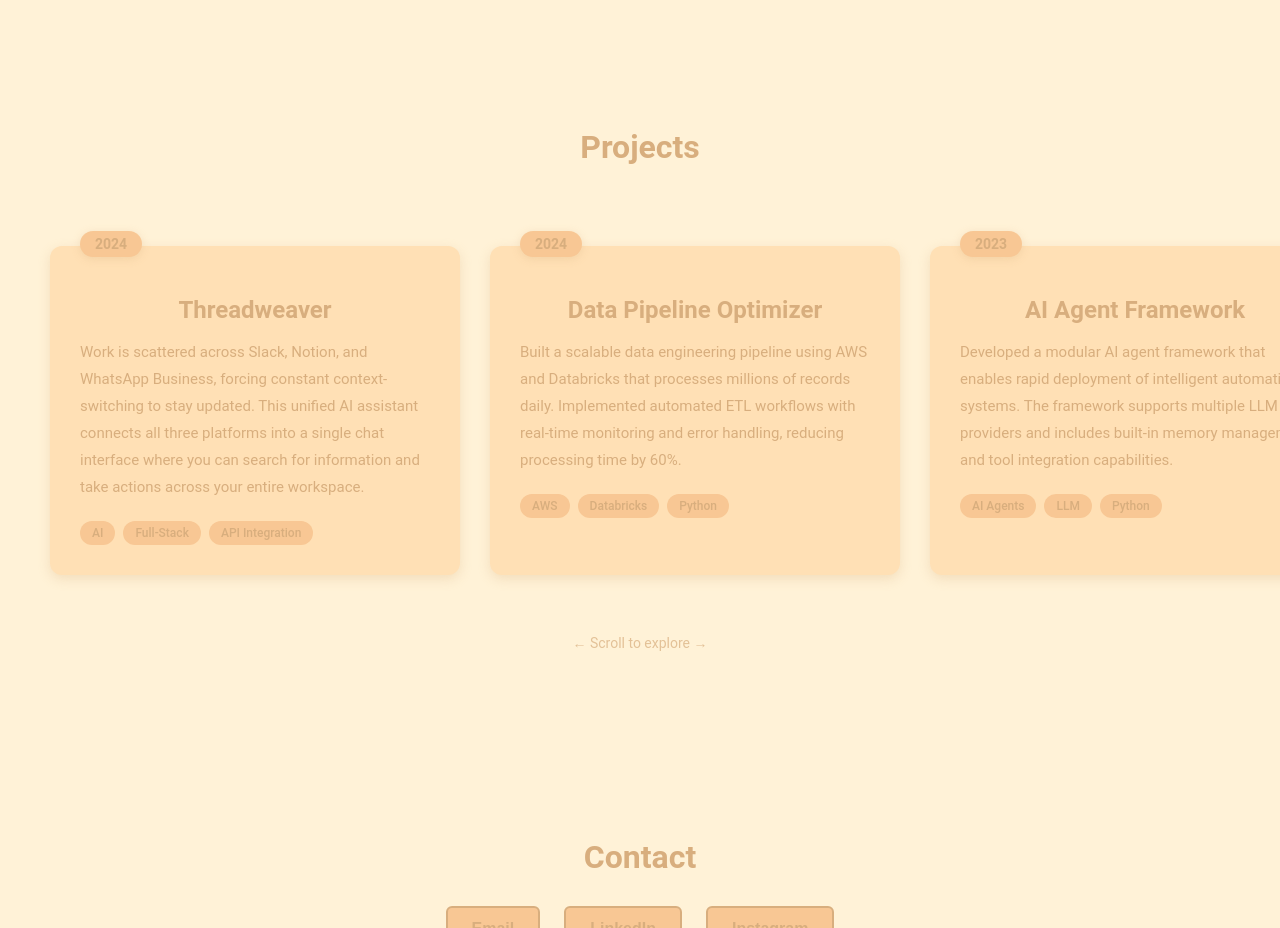
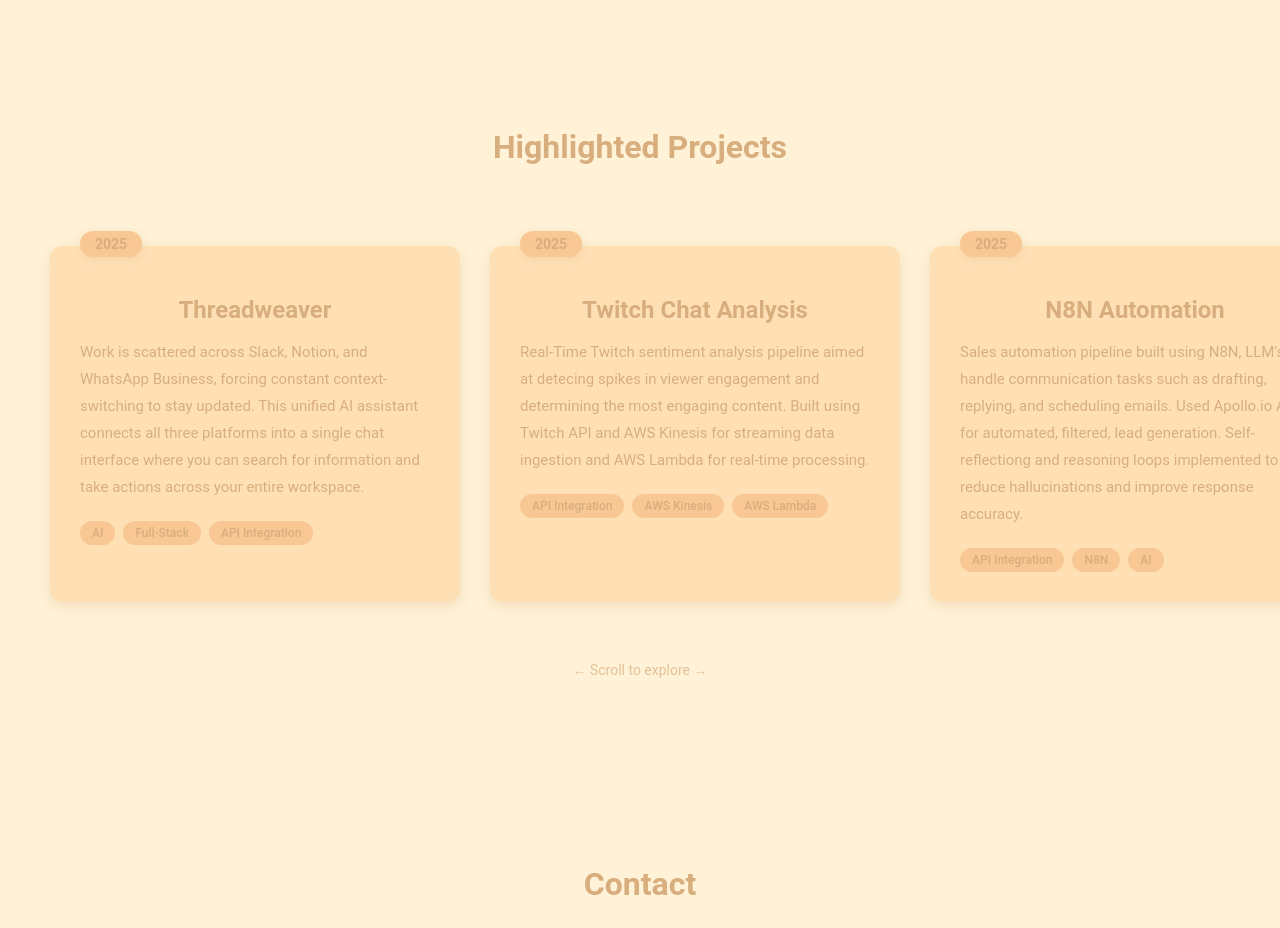
Before and after one commit to rthummaluru/portfolio, a plain HTML site: page app/index.html in a window 1280 px wide. Shown: the part 1240-2168 px from the top of the page. Drawn offline with Linux system fonts and the light colour scheme.

Commit message:
updated project content

```diff
--- a/app/index.html
+++ b/app/index.html
@@ -45,11 +45,11 @@
         </div>
     </section>
     <section class="projects-section">
-        <h2>Projects</h2>
+        <h2>Highlighted Projects</h2>
         <div class="projects-timeline-container">
             <div class="projects-timeline" id="projectsTimeline">
                 <div class="project-card">
-                    <div class="project-date">2024</div>
+                    <div class="project-date">2025</div>
                     <h3>Threadweaver</h3>
                     <p>Work is scattered across Slack, Notion, and WhatsApp Business, forcing constant context-switching to stay updated. This unified AI assistant connects all three platforms into a single chat interface where you can search for information and take actions across your entire workspace.</p>
                     <div class="project-tags">
@@ -59,53 +59,41 @@
                     </div>
                 </div>
                 <div class="project-card">
-                    <div class="project-date">2024</div>
-                    <h3>Data Pipeline Optimizer</h3>
-                    <p>Built a scalable data engineering pipeline using AWS and Databricks that processes millions of records daily. Implemented automated ETL workflows with real-time monitoring and error handling, reducing processing time by 60%.</p>
+                    <div class="project-date">2025</div>
+                    <h3>Twitch Chat Analysis</h3>
+                    <p>Real-Time Twitch sentiment analysis pipeline aimed at detecing spikes in viewer engagement and determining the most engaging content. Built using Twitch API and AWS Kinesis for streaming data ingestion and AWS Lambda for real-time processing.</p>
                     <div class="project-tags">
-                        <span class="tag">AWS</span>
-                        <span class="tag">Databricks</span>
-                        <span class="tag">Python</span>
+                        <span class="tag">API Integration</span>
+                        <span class="tag">AWS Kinesis</span>
+                        <span class="tag">AWS Lambda</span>
+                    </div>
+                </div>
+                <div class="project-card">
+                    <div class="project-date">2025</div>
+                    <h3>N8N Automation</h3>
+                    <p>Sales automation pipeline built using N8N, LLM's to handle communication tasks such as drafting, replying, and scheduling emails. Used Apollo.io API for automated, filtered, lead generation. Self-reflectiong and reasoning loops implemented to reduce hallucinations and improve response accuracy. </p>
+                    <div class="project-tags">
+                        <span class="tag">API Integration</span>
+                        <span class="tag">N8N</span>
+                        <span class="tag">AI</span>
                     </div>
                 </div>
                 <div class="project-card">
                     <div class="project-date">2023</div>
-                    <h3>AI Agent Framework</h3>
-                    <p>Developed a modular AI agent framework that enables rapid deployment of intelligent automation systems. The framework supports multiple LLM providers and includes built-in memory management and tool integration capabilities.</p>
+                    <h3>AWS DeepRacer</h3>
+                    <p>Automated AWS DeepRacer race training and tuning using reinforcement learning and hyperparameter optimization. Trained a model to navigate a race track autonomously, and applied to a real-world race event.</p>
                     <div class="project-tags">
-                        <span class="tag">AI Agents</span>
-                        <span class="tag">LLM</span>
-                        <span class="tag">Python</span>
-                    </div>
-                </div>
-                <div class="project-card">
-                    <div class="project-date">2023</div>
-                    <h3>Financial Analytics Dashboard</h3>
-                    <p>Created an interactive financial analytics dashboard combining real-time market data with predictive models. Built with React frontend and Python backend, featuring advanced data visualization and automated report generation.</p>
-                    <div class="project-tags">
-                        <span class="tag">React</span>
-                        <span class="tag">Python</span>
-                        <span class="tag">Data Viz</span>
+                        <span class="tag">Reinforcement Learning</span>
+                        <span class="tag">AWS DeepRacer</span>
+                        <span class="tag">Machine Learning</span>
                     </div>
                 </div>
                 <div class="project-card">
                     <div class="project-date">2022</div>
-                    <h3>Cloud Migration Tool</h3>
-                    <p>Designed and implemented a tool for automated cloud infrastructure migration with zero-downtime deployment. Supports multi-cloud environments and includes comprehensive testing and rollback capabilities.</p>
+                    <h3>Northeastern Venture Accelerator (IDEA)</h3>
+                    <p>Conceptualized and presented a pitch deck for a startup idea to a panel of judges and received funding to develop the idea.</p>
                     <div class="project-tags">
-                        <span class="tag">Cloud</span>
-                        <span class="tag">DevOps</span>
-                        <span class="tag">Automation</span>
-                    </div>
-                </div>
-                <div class="project-card">
-                    <div class="project-date">2022</div>
-                    <h3>Smart Recommendation Engine</h3>
-                    <p>Built a machine learning recommendation system using collaborative filtering and deep learning techniques. Processes user behavior data to provide personalized content recommendations with 85% accuracy.</p>
-                    <div class="project-tags">
-                        <span class="tag">Machine Learning</span>
-                        <span class="tag">Deep Learning</span>
-                        <span class="tag">SQL</span>
+                        <span class="tag">Entrepreneurship</span>
                     </div>
                 </div>
             </div>
```
